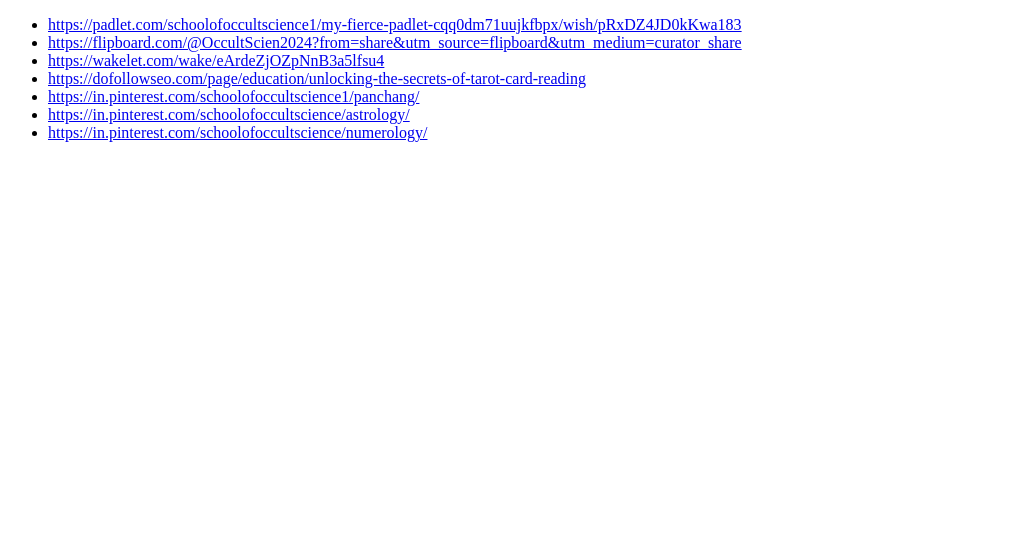
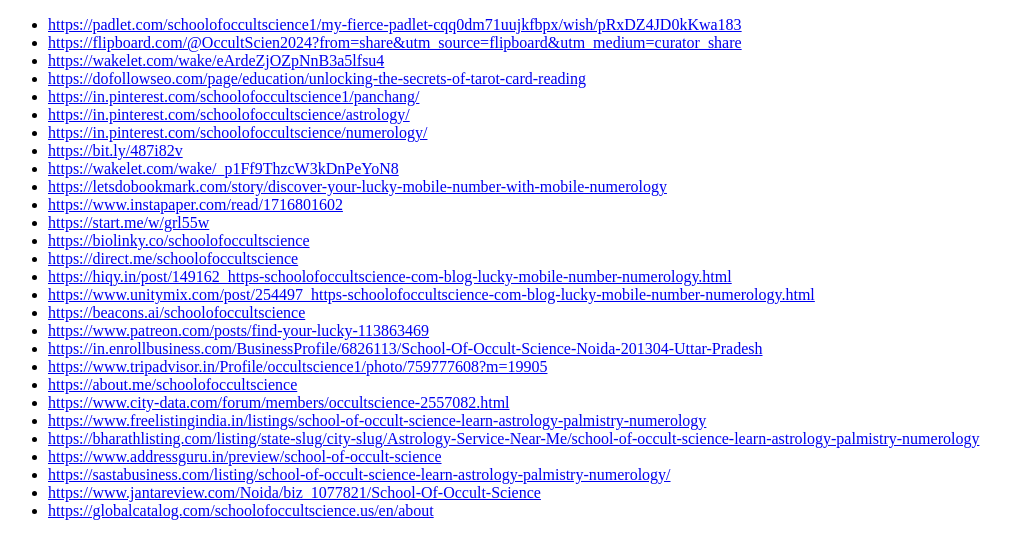
Before and after one commit to aditibhati9/indexing, a plain HTML site: page index.html in a window 1280 px wide. Shown: the whole page, without its empty margins (0-1009 px from the left). Drawn offline with Linux system fonts and the light colour scheme.

Commit message:
Update index.html

```diff
--- a/index.html
+++ b/index.html
@@ -14,6 +14,27 @@
         <li><a href="https://in.pinterest.com/schoolofoccultscience1/panchang/" target="_blank">https://in.pinterest.com/schoolofoccultscience1/panchang/</a></li>
         <li><a href="https://in.pinterest.com/schoolofoccultscience/astrology/" target="_blank">https://in.pinterest.com/schoolofoccultscience/astrology/</a></li>
         <li><a href="https://in.pinterest.com/schoolofoccultscience/numerology/" target="_blank">https://in.pinterest.com/schoolofoccultscience/numerology/</a></li>
+         <li><a href="https://bit.ly/487i82v" target="_blank">https://bit.ly/487i82v</a></li>
+        <li><a href="https://wakelet.com/wake/_p1Ff9ThzcW3kDnPeYoN8" target="_blank">https://wakelet.com/wake/_p1Ff9ThzcW3kDnPeYoN8</a></li>
+        <li><a href="https://letsdobookmark.com/story/discover-your-lucky-mobile-number-with-mobile-numerology" target="_blank">https://letsdobookmark.com/story/discover-your-lucky-mobile-number-with-mobile-numerology</a></li>
+        <li><a href="https://www.instapaper.com/read/1716801602" target="_blank">https://www.instapaper.com/read/1716801602</a></li>
+        <li><a href="https://start.me/w/grl55w" target="_blank">https://start.me/w/grl55w</a></li>
+        <li><a href="https://biolinky.co/schoolofoccultscience" target="_blank">https://biolinky.co/schoolofoccultscience</a></li>
+        <li><a href="https://direct.me/schoolofoccultscience" target="_blank">https://direct.me/schoolofoccultscience</a></li>
+        <li><a href="https://hiqy.in/post/149162_https-schoolofoccultscience-com-blog-lucky-mobile-number-numerology.html" target="_blank">https://hiqy.in/post/149162_https-schoolofoccultscience-com-blog-lucky-mobile-number-numerology.html</a></li>
+        <li><a href="https://www.unitymix.com/post/254497_https-schoolofoccultscience-com-blog-lucky-mobile-number-numerology.html" target="_blank">https://www.unitymix.com/post/254497_https-schoolofoccultscience-com-blog-lucky-mobile-number-numerology.html</a></li>
+        <li><a href="https://beacons.ai/schoolofoccultscience" target="_blank">https://beacons.ai/schoolofoccultscience</a></li>
+        <li><a href="https://www.patreon.com/posts/find-your-lucky-113863469" target="_blank">https://www.patreon.com/posts/find-your-lucky-113863469</a></li>
+        <li><a href="https://in.enrollbusiness.com/BusinessProfile/6826113/School-Of-Occult-Science-Noida-201304-Uttar-Pradesh" target="_blank">https://in.enrollbusiness.com/BusinessProfile/6826113/School-Of-Occult-Science-Noida-201304-Uttar-Pradesh</a></li>
+        <li><a href="https://www.tripadvisor.in/Profile/occultscience1/photo/759777608?m=19905" target="_blank">https://www.tripadvisor.in/Profile/occultscience1/photo/759777608?m=19905</a></li>
+        <li><a href="https://about.me/schoolofoccultscience" target="_blank">https://about.me/schoolofoccultscience</a></li>
+        <li><a href="https://www.city-data.com/forum/members/occultscience-2557082.html" target="_blank">https://www.city-data.com/forum/members/occultscience-2557082.html</a></li>
+        <li><a href="https://www.freelistingindia.in/listings/school-of-occult-science-learn-astrology-palmistry-numerology" target="_blank">https://www.freelistingindia.in/listings/school-of-occult-science-learn-astrology-palmistry-numerology</a></li>
+        <li><a href="https://bharathlisting.com/listing/state-slug/city-slug/Astrology-Service-Near-Me/school-of-occult-science-learn-astrology-palmistry-numerology" target="_blank">https://bharathlisting.com/listing/state-slug/city-slug/Astrology-Service-Near-Me/school-of-occult-science-learn-astrology-palmistry-numerology</a></li>
+        <li><a href="https://www.addressguru.in/preview/school-of-occult-science" target="_blank">https://www.addressguru.in/preview/school-of-occult-science</a></li>
+        <li><a href="https://sastabusiness.com/listing/school-of-occult-science-learn-astrology-palmistry-numerology/" target="_blank">https://sastabusiness.com/listing/school-of-occult-science-learn-astrology-palmistry-numerology/</a></li>
+        <li><a href="https://www.jantareview.com/Noida/biz_1077821/School-Of-Occult-Science" target="_blank">https://www.jantareview.com/Noida/biz_1077821/School-Of-Occult-Science</a></li>
+        <li><a href="https://globalcatalog.com/schoolofoccultscience.us/en/about" target="_blank">https://globalcatalog.com/schoolofoccultscience.us/en/about</a></li>
     </ul>
 </body>
 </html>
```
